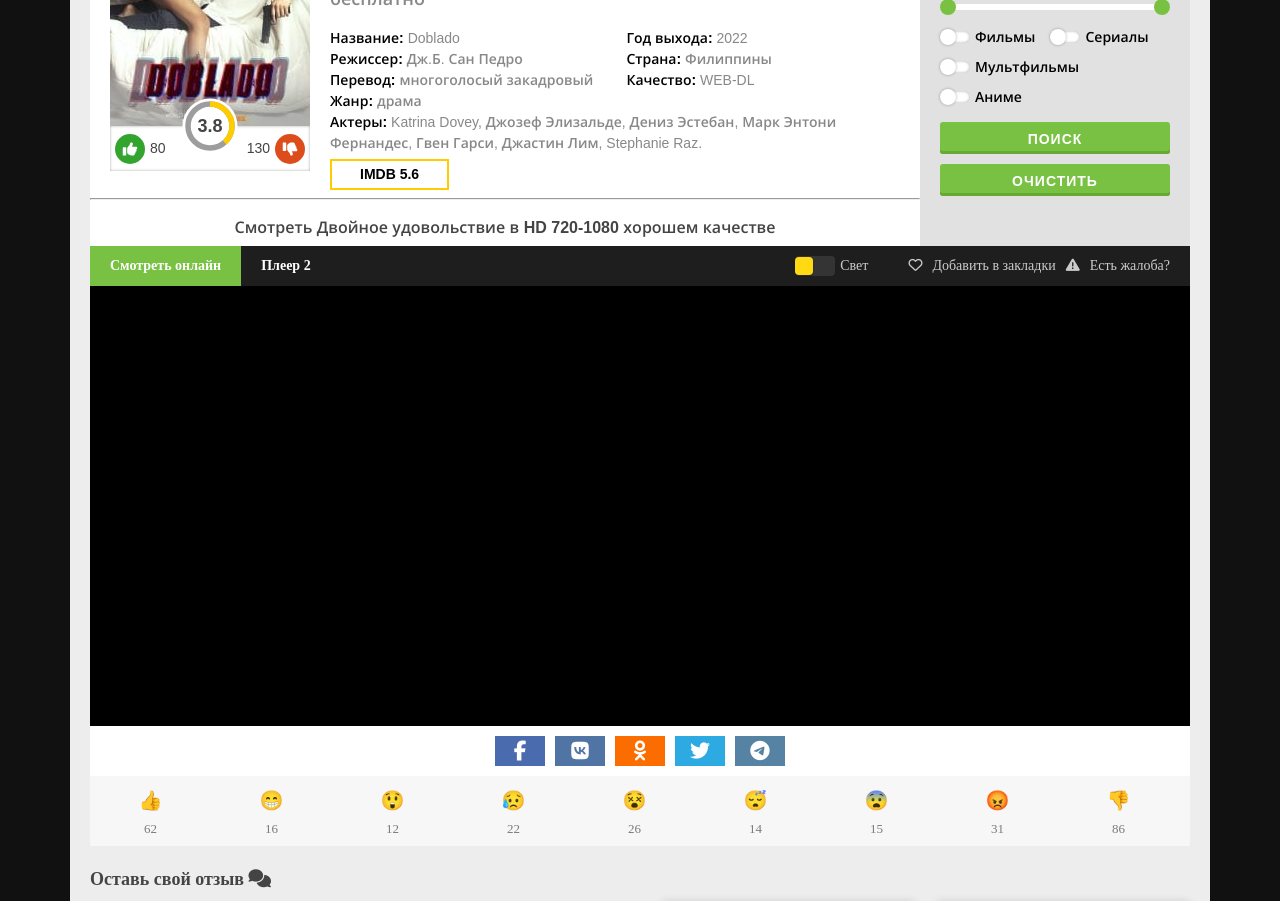
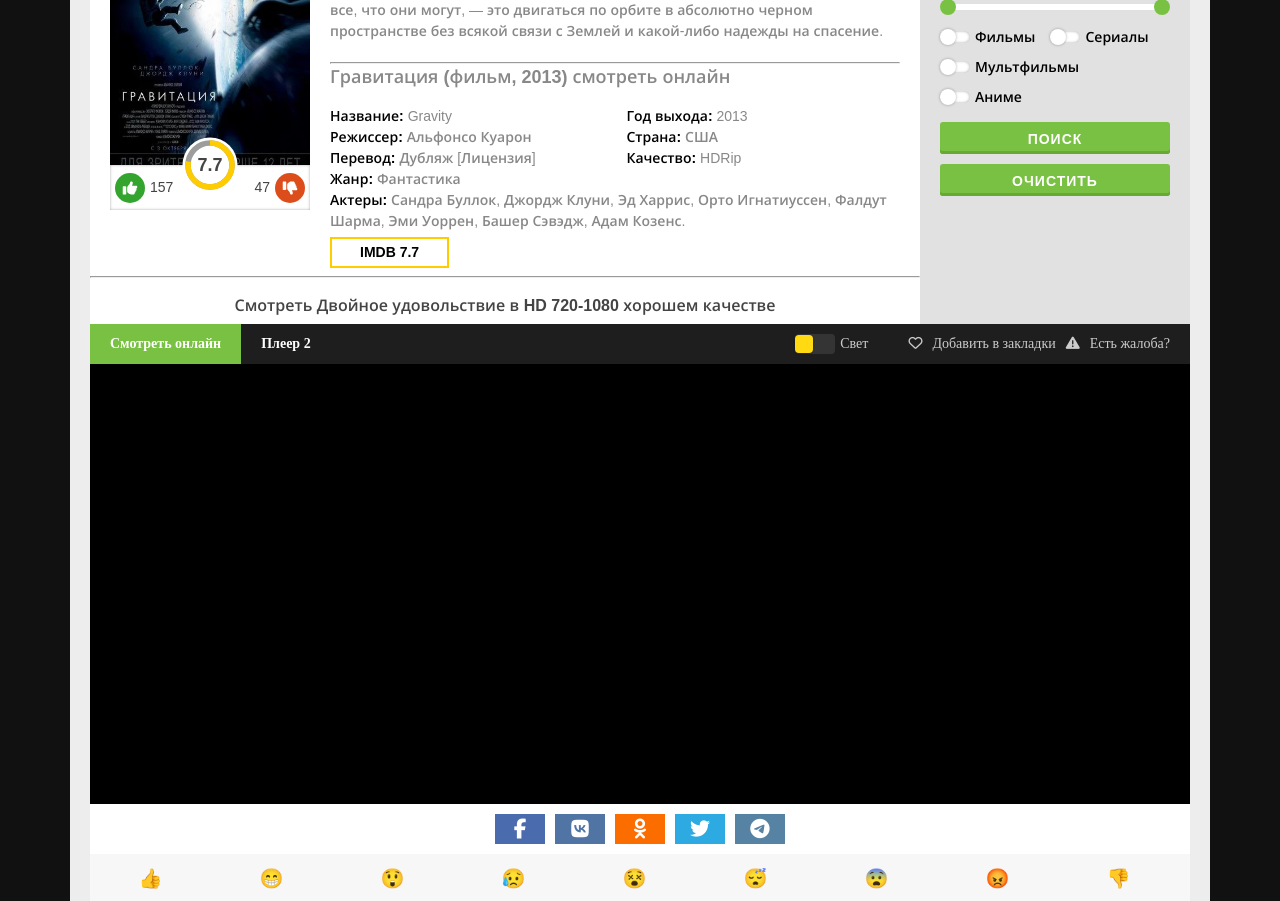
Before and after one commit to Alexandr707/LF, a React app: page / in a window 1280 px wide. Shown: the part 560-1461 px from the top of the page. Built offline with nearby package versions, Linux system fonts and the light colour scheme; a web font is replaced by a local one.

Commit message:
change info

```diff
--- a/src/components/Main/info.js
+++ b/src/components/Main/info.js
@@ -3,31 +3,32 @@
 
 const info = {
   imageSRC,
-  like: 80,
-  dislike: 130,
-  title: "Двойное удовольствие (2022) смотреть онлайн",
+  like: 157,
+  dislike: 47,
+  title: "Гравитация (2013) смотреть онлайн",
   description:
-    "Студентка колледжа днем, высококлассная проститутка ночью, двойная жизнь Джайры становится смертельно опасной, когда она начинает влюбляться в своего клиента.",
-  subtitle: "Двойное удовольствие (фильм, 2022) смотреть онлайн бесплатно",
+    "Доктор Райан Стоун, блестящий специалист в области медицинского инжиниринга, отправляется в свою первую космическую миссию под командованием ветерана астронавтики Мэтта Ковальски, для которого этот полет — последний перед отставкой. Но во время, казалось бы, рутинной работы за бортом случается катастрофа. Шаттл уничтожен, а Стоун и Ковальски остаются совершенно одни; они находятся в связке друг с другом, и все, что они могут, — это двигаться по орбите в абсолютно черном пространстве без всякой связи с Землей и какой-либо надежды на спасение.",
+  subtitle: "Гравитация (фильм, 2013) смотреть онлайн",
   characters: [
-    { name: "Название", value: "Doblado" },
-    { name: "Год выхода", value: "2022" },
-    { name: "Режиссер", value: "Дж.Б. Сан Педро" },
-    { name: "Страна", value: "Филиппины" },
-    { name: "Перевод", value: "многоголосый закадровый" },
-    { name: "Качество", value: "WEB-DL" },
-    { name: "Жанр", value: "драма" },
+    { name: "Название", value: "Gravity" },
+    { name: "Год выхода", value: "2013" },
+    { name: "Режиссер", value: "Альфонсо Куарон" },
+    { name: "Страна", value: "США" },
+    { name: "Перевод", value: "Дубляж [Лицензия]" },
+    { name: "Качество", value: "HDRip" },
+    { name: "Жанр", value: "Фантастика" },
   ],
   acters: [
-    "Katrina Dovey",
-    "Джозеф Элизальде",
-    "Дениз Эстебан",
-    "Марк Энтони Фернандес",
-    "Гвен Гарси",
-    "Джастин Лим",
-    "Stephanie Raz",
+    "Сандра Буллок",
+    "Джордж Клуни",
+    "Эд Харрис",
+    " Орто Игнатиуссен",
+    "Фалдут Шарма",
+    "Эми Уоррен",
+    "Башер Сэвэдж",
+    "Адам Козенс",
   ],
-  imdb: "5.6",
+  imdb: "7.7",
 };
 
 export default info;
```
Also changed, not shown: src/components/CommentBlock/comments.js (+52 -26 lines), src/assets/poster.jpg.
